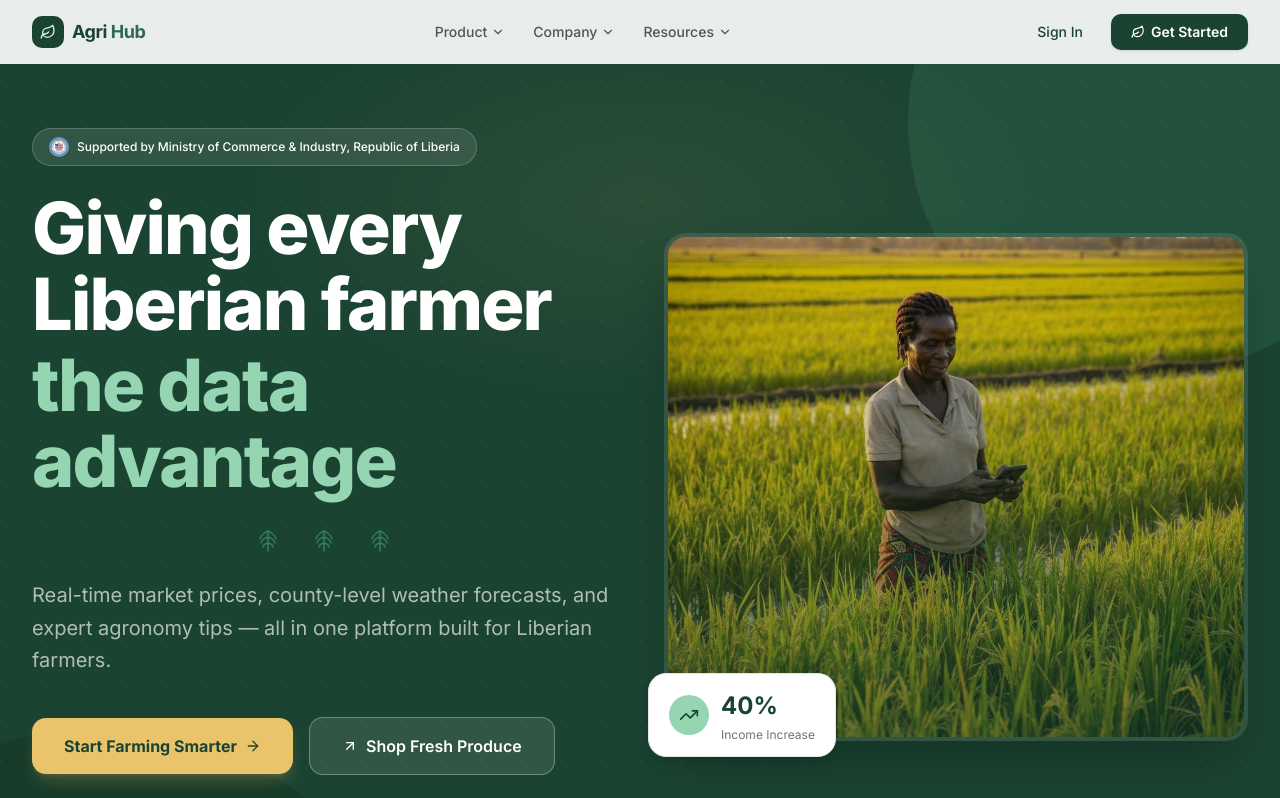
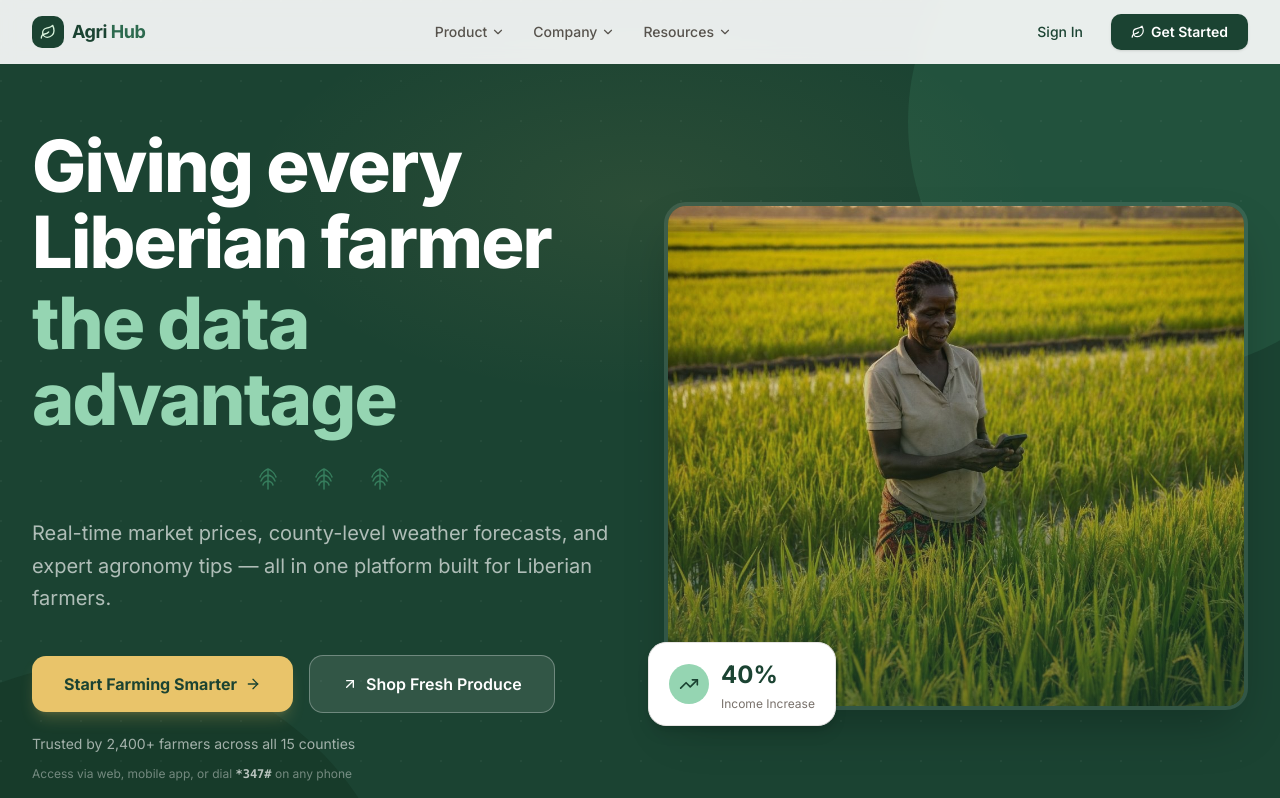
Before and after one commit to Dannybanksrocks/agriconnect-liberia, a Next.js app: page / in a window 1280 px wide. Shown: the top 798 px of the page. Built offline with nearby package versions, Linux system fonts and the light colour scheme.

Commit message:
Refactor code structure for improved readability and maintainability

```diff
--- a/components/landing/HeroSection.tsx
+++ b/components/landing/HeroSection.tsx
@@ -88,17 +88,6 @@ export default function HeroSection() {
         <div className="grid lg:grid-cols-2 gap-12 items-center max-w-7xl mx-auto">
           {/* Left content */}
           <div className="text-center lg:text-left">
-          {/* Ministry of Commerce Badge */}
-          <motion.div
-            custom={0.1}
-            variants={fadeUp}
-            initial="hidden"
-            animate="visible"
-            className="inline-flex items-center gap-2 bg-white/10 backdrop-blur-sm border border-white/20 text-white rounded-full px-4 py-2 text-xs font-medium mb-6"
-          >
-            <img src="/images/ministry-commerce-liberia.jpg" alt="Ministry of Commerce" className="w-5 h-5 rounded-full" />
-            Supported by Ministry of Commerce &amp; Industry, Republic of Liberia
-          </motion.div>
 
           {/* Headline */}
           <motion.h1
--- a/components/landing/LandingFooter.tsx
+++ b/components/landing/LandingFooter.tsx
@@ -140,13 +140,7 @@ export default function LandingFooter() {
       {/* Bottom bar */}
       <div className="border-t border-white/[0.06]">
         <div className="container py-5 flex flex-col sm:flex-row items-center justify-between gap-4 text-xs text-white/30">
-          <div className="flex flex-col gap-2">
-            <span>&copy; 2026 Tech 231 Liberia Limited. All rights reserved.</span>
-            <div className="flex items-center gap-2 text-white/40">
-              <img src="/images/ministry-commerce-liberia.jpg" alt="Ministry" className="w-4 h-4 rounded-full" />
-              <span>Supported by Ministry of Commerce & Industry, Republic of Liberia</span>
-            </div>
-          </div>
+          <span>&copy; 2026 Tech 231 Liberia Limited. All rights reserved.</span>
           <span>AgriHub Liberia v1.0.0</span>
         </div>
       </div>
--- a/components/shared/PWAProvider.tsx
+++ b/components/shared/PWAProvider.tsx
@@ -5,6 +5,16 @@ import { createContext, useContext, useEffect, useState, useCallback } from 'rea
 interface BeforeInstallPromptEvent extends Event {
   prompt: () => Promise<void>
   userChoice: Promise<{ outcome: 'accepted' | 'dismissed' }>
+}
+
+// Capture the event at module-evaluation time (before React mounts)
+// so we never miss it if it fires early.
+let _earlyPrompt: BeforeInstallPromptEvent | null = null
+if (typeof window !== 'undefined') {
+  window.addEventListener('beforeinstallprompt', (e) => {
+    e.preventDefault()
+    _earlyPrompt = e as BeforeInstallPromptEvent
+  }, { once: true })
 }
 
 type IOSBrowser = 'safari' | 'chrome' | 'firefox' | 'edge' | 'other'
@@ -68,8 +78,14 @@ export function PWAProvider({ children }: { children: React.ReactNode }) {
     const wasDismissed = sessionStorage.getItem('pwa-banner-dismissed') === '1'
     setDismissed(wasDismissed)
 
+    // Pick up the event if it fired before this component mounted
+    if (_earlyPrompt) {
+      setDeferredPrompt(_earlyPrompt)
+    }
+
     const handler = (e: Event) => {
       e.preventDefault()
+      _earlyPrompt = e as BeforeInstallPromptEvent
       setDeferredPrompt(e as BeforeInstallPromptEvent)
     }
     window.addEventListener('beforeinstallprompt', handler)
@@ -80,7 +96,10 @@ export function PWAProvider({ children }: { children: React.ReactNode }) {
     if (!deferredPrompt) return
     await deferredPrompt.prompt()
     const choice = await deferredPrompt.userChoice
-    if (choice.outcome === 'accepted') setDeferredPrompt(null)
+    if (choice.outcome === 'accepted') {
+      _earlyPrompt = null
+      setDeferredPrompt(null)
+    }
   }, [deferredPrompt])
 
   const dismiss = useCallback(() => {
--- a/components/shared/PoweredBy.tsx
+++ b/components/shared/PoweredBy.tsx
@@ -29,16 +29,6 @@ export default function PoweredBy({
         />
         <span>Built by Tech 231 Liberia Limited</span>
       </div>
-      <div className="flex items-center gap-2">
-        <Image
-          src="/images/ministry-commerce-liberia.jpg"
-          alt="Ministry of Commerce & Industry"
-          width={logoSize}
-          height={logoSize}
-          className="shrink-0 rounded-full object-cover"
-        />
-        <span>Supported by Ministry of Commerce &amp; Industry</span>
-      </div>
     </div>
   )
 }
--- a/package.json
+++ b/package.json
@@ -18,7 +18,7 @@
     "lucide-react": "^0.575.0",
     "next": "16.1.6",
     "next-intl": "^4.8.3",
-    "next-pwa": "^0.0.1",
+    "next-pwa": "^5.6.0",
     "next-themes": "^0.4.6",
     "radix-ui": "^1.4.3",
     "react": "19.2.3",
```
Also changed, not shown: 1 other file (tests, documents, lock files or other folders).
